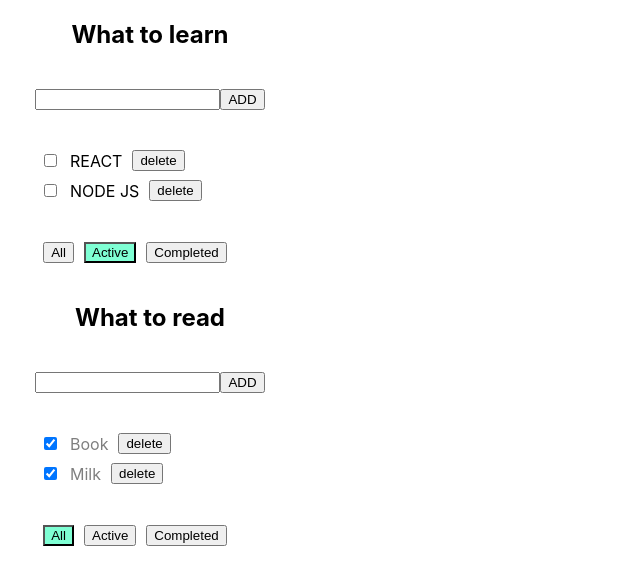
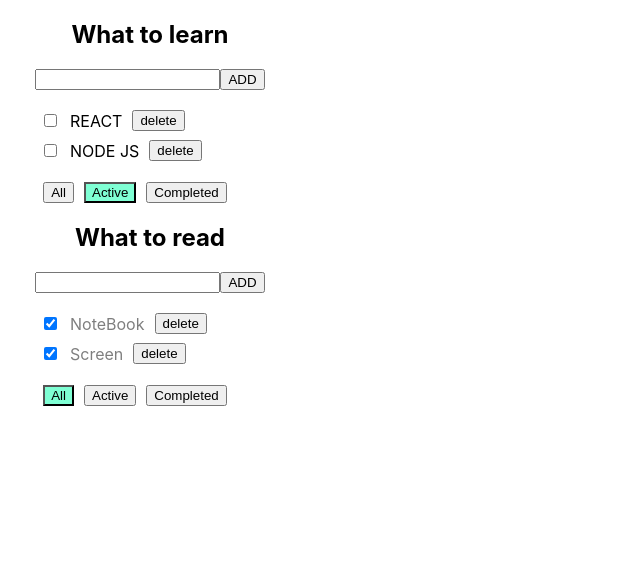
Before and after one commit to RuslanKralin/ToDo-TS, a React (Create React App) app: page / in a window 1280 px wide. Shown: the top 584 px of the page, without its empty margins (0-640 px from the left). Built offline with nearby package versions, Linux system fonts and the light colour scheme.

Commit message:
try second time do the same work

```diff
--- a/src/App.tsx
+++ b/src/App.tsx
@@ -17,6 +17,19 @@ export type FilterValues = "all" | "active" | "completed";
 function App() {
   let todoListId1 = v1();
   let todoListId2 = v1();
+  const [tasksObj, setTasksObj] = useState({
+    [todoListId1]: [
+      { id: v1(), value: "CSS", checked: true },
+      { id: v1(), value: "JS", checked: true },
+      { id: v1(), value: "REACT", checked: false },
+      { id: v1(), value: "NODE JS", checked: false },
+    ],
+    [todoListId2]: [
+      { id: v1(), value: "NoteBook", checked: true },
+      { id: v1(), value: "Screen", checked: true },
+    ],
+  });
+
   const [toDoLists, setToDoLists] = useState<Array<toDoList>>([
     {
       id: todoListId1,
@@ -29,38 +42,11 @@ function App() {
       filterValue: "all",
     },
   ]);
-
-  let [tasksObj, setTasks] = useState({
-    [todoListId1]: [
-      { id: v1(), value: "CSS", checked: true },
-      { id: v1(), value: "JS", checked: true },
-      { id: v1(), value: "REACT", checked: false },
-      { id: v1(), value: "NODE JS", checked: false },
-    ],
-    [todoListId2]: [
-      { id: v1(), value: "Book", checked: true },
-      { id: v1(), value: "Milk", checked: true },
-    ],
-  });
-  // const [tasks, setTasks] = useState([
-  //   { id: v1(), value: "CSS", checked: true },
-  //   { id: v1(), value: "JS", checked: true },
-  //   { id: v1(), value: "REACT", checked: false },
-  //   { id: v1(), value: "NODE JS", checked: false },
-  // ]);
-
-  // const [filter, setFilter] = useState<FilterValues>("all");
-
   function removeTask(id: string, listId: string) {
-    let tasks = tasksObj[listId];
-    // let list = toDoLists.find((tl) => tl.id === listId);
-    // if (list) {
-    // console.log(list);
-    let filteredTasks = tasks.filter((t) => t.id !== id);
-    tasksObj[listId] = filteredTasks;
-    setTasks({ ...tasksObj });
-    // setToDoLists([...toDoLists]);
-    // }
+    let necessaryArray = tasksObj[listId];
+    let resultArray = necessaryArray.filter((t: any) => t.id === id);
+    tasksObj[listId] = resultArray;
+    setTasksObj({ ...tasksObj });
   }
 
   function changeFilter(value: FilterValues, listId: string) {
@@ -70,26 +56,26 @@ function App() {
       setToDoLists([...toDoLists]);
     }
   }
-  // let tasksForToDoList = tasksObj[listId];
+
+  // let tasksForToDoList = tasks;
   function addTask(title: string, listId: string) {
     let newTask = {
       id: v1(),
       value: title,
       checked: false,
     };
-    let tasks = tasksObj[listId];
-    let newTasks = [newTask, ...tasks];
-    tasksObj[listId] = newTasks;
-    setTasks({ ...tasksObj });
+    let necessaryArray = tasksObj[listId];
+    tasksObj[listId] = [newTask, ...necessaryArray];
+    setTasksObj({ ...tasksObj });
   }
 
   function changeStatus(taskId: string, listId: string) {
-    let tasks = tasksObj[listId];
-    let resultTask = tasks.find((t: any) => t.id === taskId);
+    let necessaryArray = tasksObj[listId];
+    let resultTask = necessaryArray.find((t: any) => t.id === taskId);
     if (resultTask) {
       resultTask.checked = !resultTask.checked;
     }
-    setTasks({ ...tasksObj });
+    setTasksObj({ ...tasksObj });
   }
 
   return (
--- a/src/index.css
+++ b/src/index.css
@@ -14,16 +14,10 @@ code {
 
 .conteiner {
   display: flex;
-  gap: 20px;
-  /* justify-content: center; */
   flex-direction: column;
   /* justify-content: center; */
 
   max-width: 300px;
-}
-
-.main {
-  background-color: bisque;
 }
 
 .btn-active {
```
